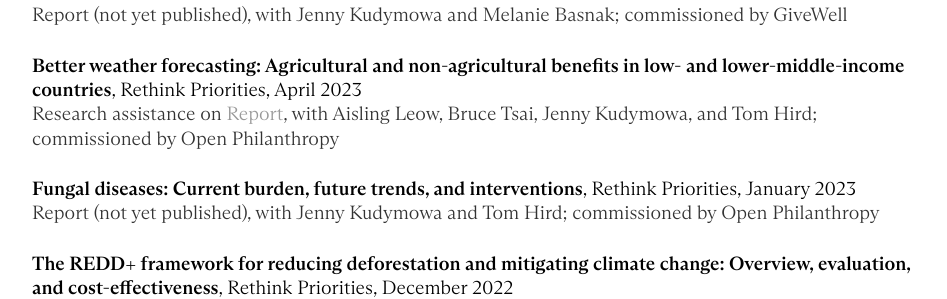
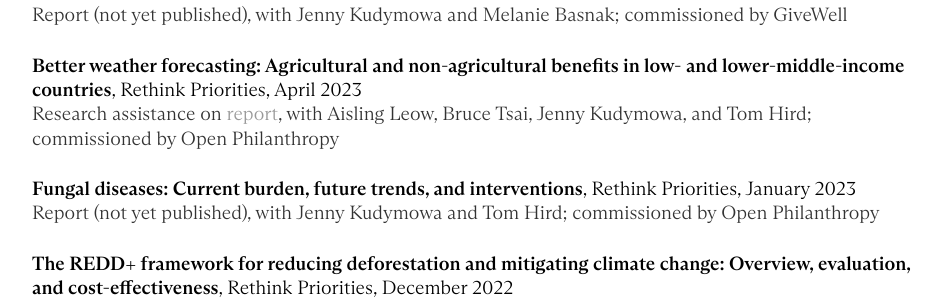
Before and after one commit to y-james-hu/y-james-hu.github.io, a Jekyll site: the page built from projects/index.html, in a window 1280 px wide and 900 px high. Shown: the part 405-704 px from the top of the window, without its empty margins (160-1107 px from the left). Built offline with Jekyll 4.4.1, drawn with Linux system fonts in a browser that asks for light colours.

Commit message:
Update index.html

```diff
--- a/projects/index.html
+++ b/projects/index.html
@@ -13,7 +13,7 @@
       <p style="margin-left: 0px">Report (not yet published), with Jenny Kudymowa and Melanie Basnak; commissioned by GiveWell</p>
 
       <h4 style="margin-left: 0px">Better weather forecasting: Agricultural and non-agricultural benefits in low- and lower-middle-income countries<span style="font-weight:normal">, Rethink Priorities, April 2023</span></h4>
-      <p style="margin-left: 0px">Research assistance on <a href = "https://rethinkpriorities.org/publications/better-weather-forecasting">Report</a>, with Aisling Leow, Bruce Tsai, Jenny Kudymowa, and Tom Hird; commissioned by Open Philanthropy</p>
+      <p style="margin-left: 0px">Research assistance on <a href = "https://rethinkpriorities.org/publications/better-weather-forecasting">report</a>, with Aisling Leow, Bruce Tsai, Jenny Kudymowa, and Tom Hird; commissioned by Open Philanthropy</p>
 
       <h4 style="margin-left: 0px">Fungal diseases: Current burden, future trends, and interventions<span style="font-weight:normal">, Rethink Priorities, January 2023</span></h4>
       <p style="margin-left: 0px">Report (not yet published), with Jenny Kudymowa and Tom Hird; commissioned by Open Philanthropy</p>
```
